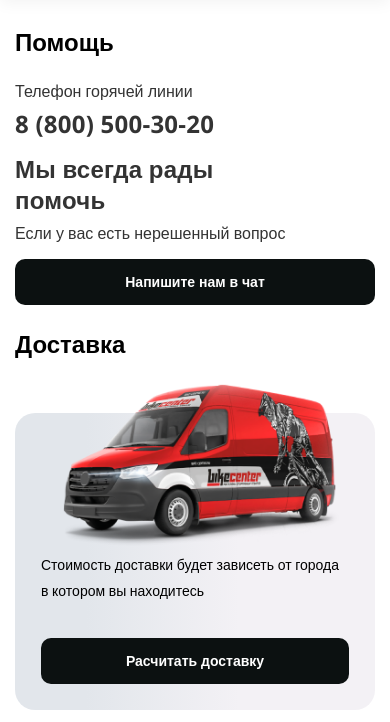
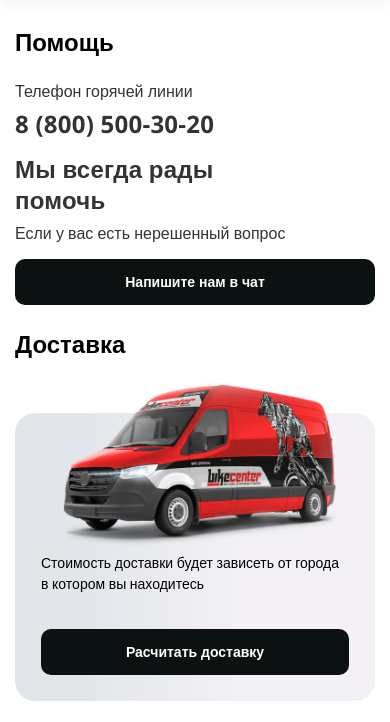
Before and after one commit to andTheowind/bike, a plain HTML site: page index.html in a window 390 px wide. Shown: the part 54-776 px from the top of the page. Drawn offline with nearby package versions, Linux system fonts and the light colour scheme.

Commit message:
Add files via upload

```diff
--- a/css/style.css
+++ b/css/style.css
@@ -507,8 +507,8 @@ img {
   justify-content: flex-end;
 }
 
-section p,
-section ul li a {
+.main p,
+.main ul li a {
   color: #333333;
 }
 
@@ -1549,7 +1549,7 @@ h4.ftr-subtitle {
 
 @media only screen and (max-width: 540px) {
 
-  section p {
+  .main p {
     line-height: 1.5;
   }
 
--- a/index.html
+++ b/index.html
@@ -832,7 +832,7 @@
 							</div>
 							<div class="silver-block-img">
 								<picture>
-									<img src="img/return-img.png" srcset="img/bonus-money-img-big.png 2x">
+									<img src="img/return-img.png" srcset="img/return-img-big.png 2x">
 								</picture>
 							</div>
 						</div>
```
